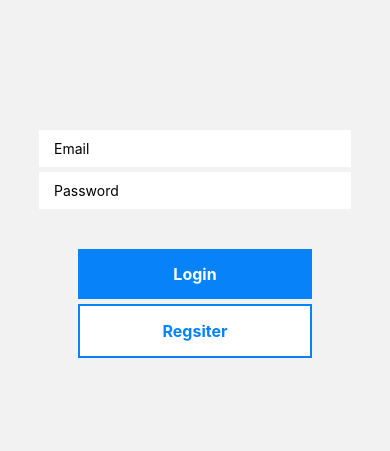
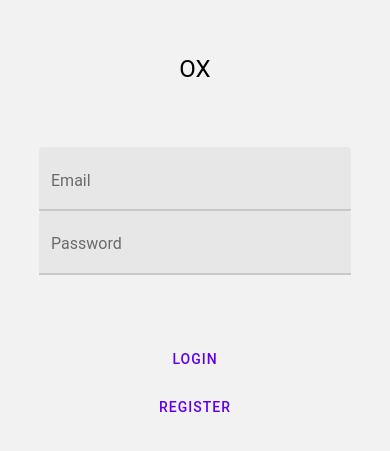
Before and after one commit to kckang1103/image-sound-encoder, a React Native app: screen / in a window 390 px wide. Shown: the part 181-632 px from the top of the page. Built offline with nearby package versions, Linux system fonts and the light colour scheme; no server answers.

Commit message:
fixed dependency issues

```diff
--- a/App.js
+++ b/App.js
@@ -2,19 +2,23 @@ import { StatusBar } from 'expo-status-bar';
 import { StyleSheet, Text, View } from 'react-native';
 import { NavigationContainer } from '@react-navigation/native';
 import { createNativeStackNavigator } from '@react-navigation/native-stack';
+import { Provider as PaperProvider } from 'react-native-paper';
 
 import LoginScreen from './screens/Login'
 import HomeScreen from './screens/Home'
+import ProfileScreen from './screens/Profile';
 
 const Stack = createNativeStackNavigator();
 
 export default function App() {
   return (
-    <NavigationContainer>
-      <Stack.Navigator initialRouteName="Login" >
-        <Stack.Screen options={{ headerShown: false }} name="Login" component={LoginScreen} />
-        <Stack.Screen name="Home" component={HomeScreen} />
-      </Stack.Navigator>
-    </NavigationContainer>
+    <PaperProvider>
+      <NavigationContainer>
+        <Stack.Navigator initialRouteName="Login" >
+          <Stack.Screen options={{ headerShown: false }} name="Login" component={LoginScreen} />
+          <Stack.Screen name="Home" component={ProfileScreen} />
+        </Stack.Navigator>
+      </NavigationContainer>
+    </PaperProvider>
   );
 }
--- a/package.json
+++ b/package.json
@@ -15,14 +15,15 @@
     "@react-navigation/native": "^6.0.6",
     "@react-navigation/native-stack": "^6.2.5",
     "@react-navigation/stack": "^6.0.11",
-    "expo": "~44.0.0",
+    "expo": "^44.0.1",
     "expo-status-bar": "~1.2.0",
     "firebase": "^9.6.1",
     "react": "17.0.1",
     "react-dom": "17.0.1",
-    "react-native": "0.64.3",
+    "react-native": "^0.61.4",
     "react-native-material-ui": "^1.30.1",
     "react-native-materialui-textfield": "^0.13.2",
+    "react-native-paper": "^4.11.1",
     "react-native-safe-area-context": "3.3.2",
     "react-native-screens": "~3.10.1",
     "react-native-web": "0.17.1"
--- a/screens/Home.js
+++ b/screens/Home.js
@@ -1,24 +1,36 @@
 import { useNavigation } from '@react-navigation/core'
 import React from 'react'
-import { StyleSheet, Text, TouchableOpacity, View } from 'react-native'
-import { auth } from '../firebase'
+import { StyleSheet, View } from 'react-native'
+import { BottomNavigation, Text } from 'react-native-paper';
+
+import Profile from "./Profile";
+
+const AlbumRoute = () => <Text>Album</Text>;
+
+const UploadRoute = () => <Text>Upload</Text>;
+
+const ProfileRoute = () => <Profile />;
 
 const Home = () => {
-  const navigation = useNavigation();
+  const [index, setIndex] = React.useState(0);
+  const [routes] = React.useState([
+    { key: 'album', title: 'Album', icon: 'image-multiple' },
+    { key: 'upload', title: 'Upload', icon: 'upload' },
+    { key: 'profile', title: 'Profile', icon: 'account-box' },
+  ]);
 
-  const handleSignOut = () => {
-    auth.signOut().then(() => {
-      navigation.replace("Login")
-    }).catch(error => alert(error.message))
-  }
+  const renderScene = BottomNavigation.SceneMap({
+    album: AlbumRoute,
+    upload: UploadRoute,
+    profile: ProfileRoute,
+  });
 
   return (
-    <View style={styles.container}>
-      <Text>Email: {auth.currentUser?.email}</Text>
-      <TouchableOpacity onPress={handleSignOut} style={styles.button}>
-        <Text style={styles.buttonText}>Sign out</Text>
-      </TouchableOpacity>
-    </View>
+    <BottomNavigation
+      navigationState={{ index, routes }}
+      onIndexChange={setIndex}
+      renderScene={renderScene}
+    />
   )
 }
 
@@ -29,17 +41,5 @@ const styles = StyleSheet.create({
     flex: 1,
     justifyContent: 'center',
     alignItems: 'center',
-  },
-  button: {
-    backgroundColor: "#0782F9",
-    width: "60%",
-    padding: 15,
-    alignItems: "center",
-    marginTop: 40,
-  },
-  buttonText: {
-    color: "white",
-    fontWeight: "700",
-    fontSize: 16,
-  },
+  }
 })
--- a/screens/Login.js
+++ b/screens/Login.js
@@ -3,11 +3,9 @@ import { useNavigation } from "@react-navigation/core";
 import {
   KeyboardAvoidingView,
   StyleSheet,
-  Text,
-  TextInput,
-  TouchableOpacity,
   View,
 } from "react-native";
+import { Button, Headline, TextInput } from 'react-native-paper';
 import { auth } from "../firebase";
 import {
   createUserWithEmailAndPassword,
@@ -50,33 +48,28 @@ const Login = () => {
 
   return (
     <KeyboardAvoidingView style={styles.container} behavior="padding">
+      <Headline style={styles.headline}>OX</Headline>
       <View style={styles.inputContainer}>
         <TextInput
-          placeholder="Email"
+          label="Email"
           value={email}
-          onChangeText={(text) => setEmail(text)}
-          style={styles.input}
+          onChangeText={text => setEmail(text)}
         />
         <TextInput
           placeholder="Password"
           value={password}
           onChangeText={(text) => setPassword(text)}
-          style={styles.input}
           secureTextEntry
         />
       </View>
 
       <View style={styles.buttonContainer}>
-        <TouchableOpacity onPress={handleLogin} style={styles.button}>
-          <Text style={styles.buttonText}>Login</Text>
-        </TouchableOpacity>
-
-        <TouchableOpacity
-          onPress={handleRegister}
-          style={[styles.button, styles.buttonOutline]}
-        >
-          <Text style={styles.buttonOutlineText}>Regsiter</Text>
-        </TouchableOpacity>
+        <Button onPress={handleLogin} style={styles.button}>
+          Login
+        </Button>
+        <Button onPress={handleRegister} style={styles.button}>
+          Register
+        </Button>
       </View>
     </KeyboardAvoidingView>
   );
@@ -85,6 +78,9 @@ const Login = () => {
 export default Login;
 
 const styles = StyleSheet.create({
+  headline: {
+    color: 'black'
+  },
   container: {
     flex: 1,
     justifyContent: "center",
@@ -92,6 +88,7 @@ const styles = StyleSheet.create({
   },
   inputContainer: {
     width: "80%",
+    marginTop: 60,
   },
   input: {
     backgroundColor: "white",
@@ -103,12 +100,12 @@ const styles = StyleSheet.create({
     width: "60%",
     justifyContent: "center",
     alignItems: "center",
-    marginTop: 40,
+    marginTop: 60,
   },
   button: {
-    backgroundColor: "#0782F9",
+    //backgroundColor: "#0782F9",
     width: "100%",
-    padding: 15,
+    padding: 7,
     alignItems: "center",
   },
   buttonOutline: {
--- /dev/null
+++ b/screens/Profile.js
@@ -0,0 +1,38 @@
+import { useNavigation } from '@react-navigation/core'
+import React from 'react'
+import { StyleSheet, View } from 'react-native'
+import { Button, Headline } from 'react-native-paper';
+
+import { auth } from '../firebase'
+
+const Profile = () => {
+  const navigation = useNavigation();
+
+  const handleSignOut = () => {
+    auth.signOut().then(() => {
+      navigation.replace("Login")
+    }).catch(error => alert(error.message))
+  }
+
+  return (
+    <View style={styles.container}>
+      <Headline style={styles.headline}>Email: {auth.currentUser?.email}</Headline>
+      <Button onPress={handleSignOut}>
+        Sign Out
+      </Button>
+    </View>
+  )
+}
+
+export default Profile
+
+const styles = StyleSheet.create({
+  container: {
+    flex: 1,
+    justifyContent: 'center',
+    alignItems: 'center',
+  },
+  headline: {
+    color: 'black'
+  }
+})
```
Also changed, not shown: 1 other file (tests, documents, lock files or other folders).
